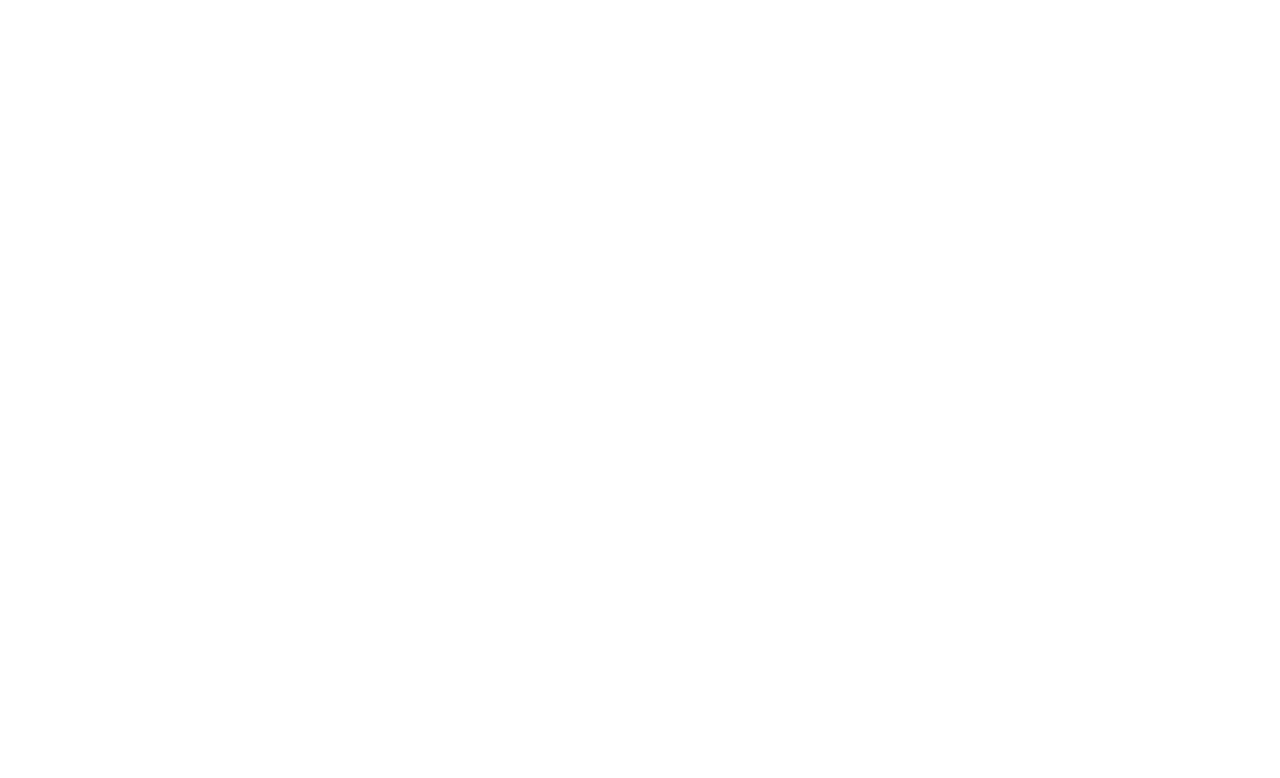
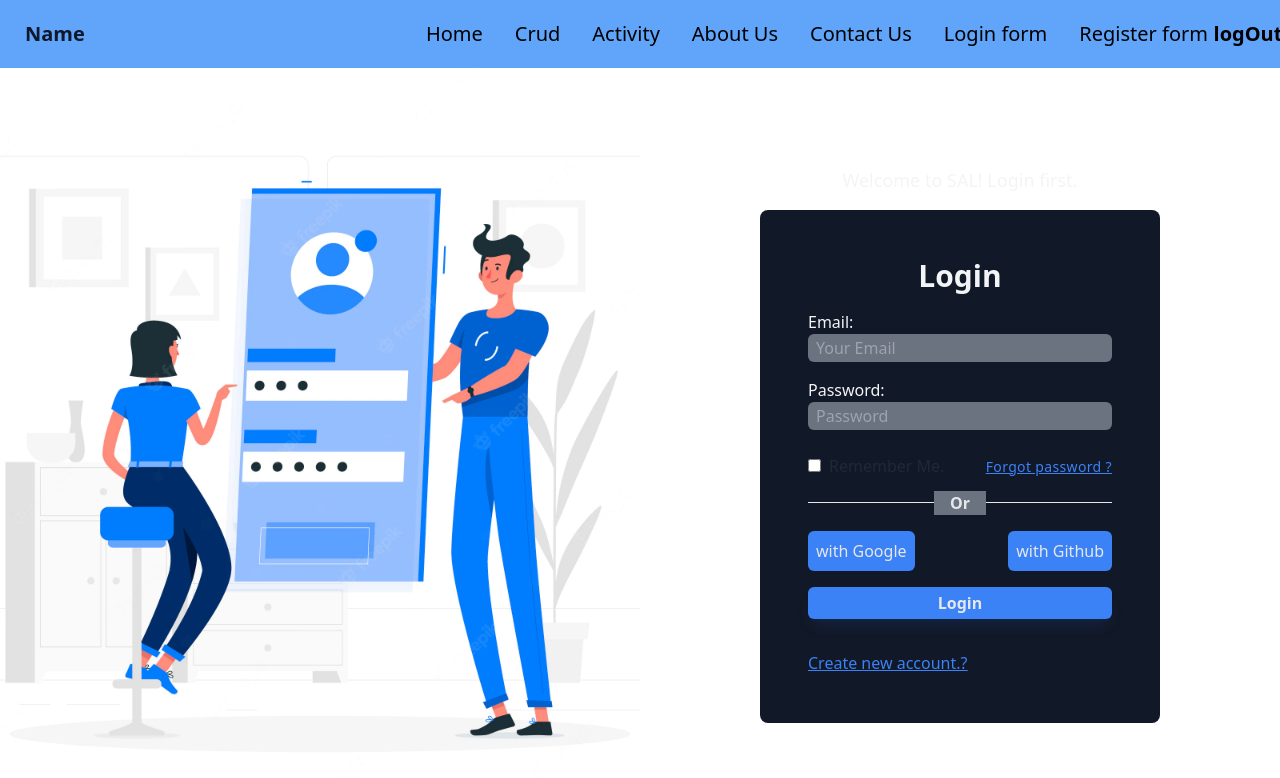
Before and after one commit to Ahsun-ullah/Final_project, a React (Create React App) app: page /Login in a window 1280 px wide. Before the commit this address had no page. Shown: the top 778 px of the page. Built offline with nearby package versions, Linux system fonts and the light colour scheme.

Commit message:
updating authentication

```diff
--- a/src/App.js
+++ b/src/App.js
@@ -4,13 +4,9 @@
 import Activity from './components/Activity/Activity';
 import About from './components/About/About';
 import Contact from './components/Contact/Contact';
-import Form from './components/Form/Form';
+import Login from './components/Login/Login';
 import Register from './components/Register/Register';
-/*import { app } from './firebase.init';
-import { getAuth } from "firebase/auth";*/
-
-
-//const auth = getAuth(app);
+import TermsAndConditions from './components/TermsAndConditions/TermsAndConditions';
 
 function App() {
 
@@ -23,8 +19,9 @@
         <Route path ="/Activity" element={<Activity></Activity>}></Route>
         <Route path ="/About" element={<About></About>}></Route>
         <Route path ="/Contact" element={<Contact></Contact>}></Route>
-        <Route path ="/Form" element={<Form></Form>}></Route>
+        <Route path ="/Login" element={<Login></Login>}></Route>
         <Route path ="/Register" element={<Register></Register>}></Route>
+        <Route path ="/TermsAndConditions" element={<TermsAndConditions></TermsAndConditions>}></Route>
       </Routes>
     </div>
   );
--- a/src/components/Form/Form.js
+++ b/src/components/Login/Login.js
@@ -2,18 +2,27 @@
 import { Link } from 'react-router-dom'
 import Navbar from '../Navbar/Navbar'
 import loginImg from '../../Assets/loginImg.png'
-import { FontAwesomeIcon } from '@fortawesome/react-fontawesome';
+import { FontAwesomeIcon } from '@fortawesome/react-fontawesome'
 import { useState } from 'react'
-import { signInWithEmailAndPassword, getAuth } from 'firebase/auth'
-import app from '../../firebase.init';
+import {
+  signInWithEmailAndPassword,
+  getAuth,
+  sendPasswordResetEmail,
+} from 'firebase/auth'
+import app from '../../firebase.init'
 
-const auth = getAuth(app);
 
-const Form = () => {
+
+
+const auth = getAuth(app)
+
+
+
+
+const Login = () => {
   //const [error, setError]=useState('');
-  const [email, setEmail]=useState('');
-  const [password, setPassword]=useState('');
-
+  const [email, setEmail] = useState('')
+  const [password, setPassword] = useState('')
 
   const handleEmailBlur = (event) => {
     setEmail(event.target.value)
@@ -23,18 +32,29 @@
     setPassword(event.target.value)
   }
 
+  const handleRegister = () => {
+    <Login></Login>
+  }
+
+  const handlePasswordReset = () => {
+    sendPasswordResetEmail(auth, email).then(() => {
+      console.log('sent Password reset mail')
+    })
+    //.catch((error) => {
+    //setError(error.message);
+  }
+
   const handleSubmit = (event) => {
-    signInWithEmailAndPassword(auth, email, password)
-    .then(result =>{
-      const user = result.user;
-      console.log(user);
-      setEmail('');
-      setPassword('');
+    signInWithEmailAndPassword(auth, email, password).then((result) => {
+      const user = result.user
+      console.log(user)
+      setEmail('')
+      setPassword('')
     })
-    .catch((error) =>{
-      //setError(error.message);
-    })
-    event.preventDefault();
+    //.catch((error) => {
+    //setError(error.message);}
+
+    event.preventDefault()
   }
 
   return (
@@ -51,13 +71,17 @@
             Welcome to SAL! Login first.
           </p>
 
-          <form onSubmit={handleSubmit} className="space-y-4 space-x-0 max-w-[400px] w-full mx-auto bg-gray-900 p-12 rounded-lg ">
+          <form
+            onSubmit={handleSubmit}
+            className="space-y-4 space-x-0 max-w-[400px] w-full mx-auto bg-gray-900 p-12 rounded-lg "
+          >
             <h2 className="text-3xl text-gray-100 font-bold text-center">
               Login
             </h2>
             <div className="flex flex-col text-gray-100">
               <label>Email:</label>
-              <input onBlur={handleEmailBlur}
+              <input
+                onBlur={handleEmailBlur}
                 type="email"
                 className="rounded-md p-[2px] pl-2 text-gray-800 bg-gray-500 focus:border-blue-500 focus:bg-gray-200 focus:outline-none"
                 placeholder="Your Email"
@@ -67,7 +91,8 @@
 
             <div className="flex flex-col text-gray-100">
               <label>Password:</label>
-              <input onBlur={handlePassBlur}
+              <input
+                onBlur={handlePassBlur}
                 type="password"
                 className="rounded-md p-[2px] pl-2 text-gray-800 bg-gray-500 focus:border-blue-500 focus:bg-gray-200 focus:outline-none"
                 placeholder="Password"
@@ -80,9 +105,11 @@
                 <input type="checkbox" className="mr-2 bg-gray-500 " />
                 Remember Me.
               </p>
-              <span className="text-sm tracking-wide text-blue-500 underline">
-                Forgot password ?
-              </span>
+              <button onClick={handlePasswordReset} variant="Link">
+                <span className="text-sm tracking-wide text-blue-500 underline">
+                  Forgot password ?
+                </span>
+              </button>
             </div>
 
             <div className="mt-12 border-t">
@@ -110,9 +137,9 @@
               </button>
             </div>
 
-            <Link className="text-blue-500 underline">
-              <span>Create new account.?</span>
-            </Link>
+            <button className="text-blue-500 underline">
+              <Link to="/Register" onClick={handleRegister}>Create new account.?</Link>
+            </button>
           </form>
         </div>
       </div>
@@ -120,4 +147,4 @@
   )
 }
 
-export default Form
+export default Login
--- a/src/components/Navbar/Navbar.js
+++ b/src/components/Navbar/Navbar.js
@@ -43,13 +43,18 @@
                 </Link>
               </li>
               <li>
-                <Link className="text-black text-xl" to="/Form">
+                <Link className="text-black text-xl" to="/Login">
                   Login form
                 </Link>
               </li>
               <li>
                 <Link className="text-black text-xl" to="/Register">
                   Register form
+                </Link>
+              </li>
+              <li>
+                <Link className="text-black text-xl" to="/TermsAndConditions">
+                T&C
                 </Link>
               </li>
             </ul>
@@ -86,7 +91,7 @@
               </Link>
             </li>
             <li>
-              <Link className="text-black text-xl" to="/Form">
+              <Link className="text-black text-xl" to="/Login">
                 Login form
               </Link>
             </li>
--- a/src/components/Register/Register.js
+++ b/src/components/Register/Register.js
@@ -1,14 +1,21 @@
 import React, { useState } from 'react'
 import Navbar from '../Navbar/Navbar'
 import registerImg from '../../Assets/registerImg.png'
-import { getAuth, createUserWithEmailAndPassword, sendEmailVerification } from 'firebase/auth'
+import {
+  getAuth,
+  createUserWithEmailAndPassword,
+  sendEmailVerification,
+} from 'firebase/auth'
 import app from '../../firebase.init'
+import Login from '../Login/Login'
+import TermsAndConditions from '../TermsAndConditions/TermsAndConditions'
+import { Link } from 'react-router-dom'
 
-const auth = getAuth(app);
+const auth = getAuth(app)
 
 const Register = () => {
-  const [email, setEmail] = useState('');
-  const [password, setPassword] = useState('');
+  const [email, setEmail] = useState('')
+  const [password, setPassword] = useState('')
   //const [error, setError] = useState('');
 
   const handleEmailBlur = (event) => {
@@ -19,26 +26,33 @@
     setPassword(event.target.value)
   }
 
-  const verifyEmail = () =>{
-    sendEmailVerification(auth.currentUser)
-    .then(() =>{
-      console.log('email sent');
+  const verifyEmail = () => {
+    sendEmailVerification(auth.currentUser).then(() => {
+      console.log('email sent')
     })
+  }
+
+  const handleClickForm = () => {
+    <Login></Login>
+  }
+
+  const handleConditions = () => {
+    <TermsAndConditions></TermsAndConditions>
   }
 
   const handleSubmit = (event) => {
     createUserWithEmailAndPassword(auth, email, password)
-    .then(result =>{
-      const user = result.user;
-      console.log(user);
-      setEmail('');
-      setPassword('');
-      verifyEmail();
+      .then((result) => {
+        const user = result.user
+        console.log(user)
+        setEmail('')
+        setPassword('')
+        verifyEmail()
       })
-    .catch((error) =>{
+      .catch((error) => {
         //setError(error.message);
       })
-    event.preventDefault();
+    event.preventDefault()
   }
 
   return (
@@ -59,7 +73,10 @@
             Welcome to SAL! Please Register.
           </p>
 
-          <form onSubmit={handleSubmit} className="space-y-4 space-x-0 bg-blue-300 mx-auto p-12 rounded-2xl ">
+          <form
+            onSubmit={handleSubmit}
+            className="space-y-4 space-x-0 bg-blue-300 mx-auto p-12 rounded-2xl "
+          >
             <h2 className="text-3xl font-bold text-center text-gray-800">
               Register
             </h2>
@@ -115,11 +132,13 @@
               <input type="checkbox" className="mr-2 mt-[1px]" />
               <p className="flex items-center text-gray-800 font-black ">
                 I read and agree to
+                <button  onClick={handleConditions} variant="Link">
                   <span className="text-blue-600 pl-2 underline">
-                  <a href="../Terms & conditions/termsAndConditions.js">
+                    <Link to="/TermsAndConditions">
                       Terms & Conditions.
-                  </a>
+                    </Link>
                   </span>
+                </button>
               </p>
             </div>
 
@@ -132,9 +151,11 @@
             <div className="flex justify-center">
               <p className="text-gray-800 font-black">
                 Already have an account?
+                <button onClick={handleClickForm} variant="Link">
                   <span className="text-blue-600 pl-1 underline">
-                  <a href="../Form/Form.js">Sign In</a>
+                    <Link to="/Login">Sign In</Link>
                   </span>
+                </button>
               </p>
             </div>
           </form>
--- a/src/components/Terms & conditions/termsAndConditions.js
+++ /dev/null
@@ -1,13 +0,0 @@
-import React from 'react';
-
-const termsAndConditions = () => {
-    return (
-        <div className='bg-gray-300'>
-            <h2>
-                This is terms and conditions.
-            </h2>
-        </div>
-    );
-};
-
-export default termsAndConditions;
--- /dev/null
+++ b/src/components/TermsAndConditions/TermsAndConditions.js
@@ -0,0 +1,17 @@
+import React from 'react'
+import Navbar from '../Navbar/Navbar'
+
+const TermsAndConditions = () => {
+  return (
+    <div>
+      <Navbar></Navbar>
+      <div className="bg-gray-300 h-screen">
+        <h2 className="text-center pt-8 font-semibold text-black text-4xl">
+          This is terms and conditions.
+        </h2>
+      </div>
+    </div>
+  )
+}
+
+export default TermsAndConditions
```
Lines whose indentation alone changed are shown as unchanged.
